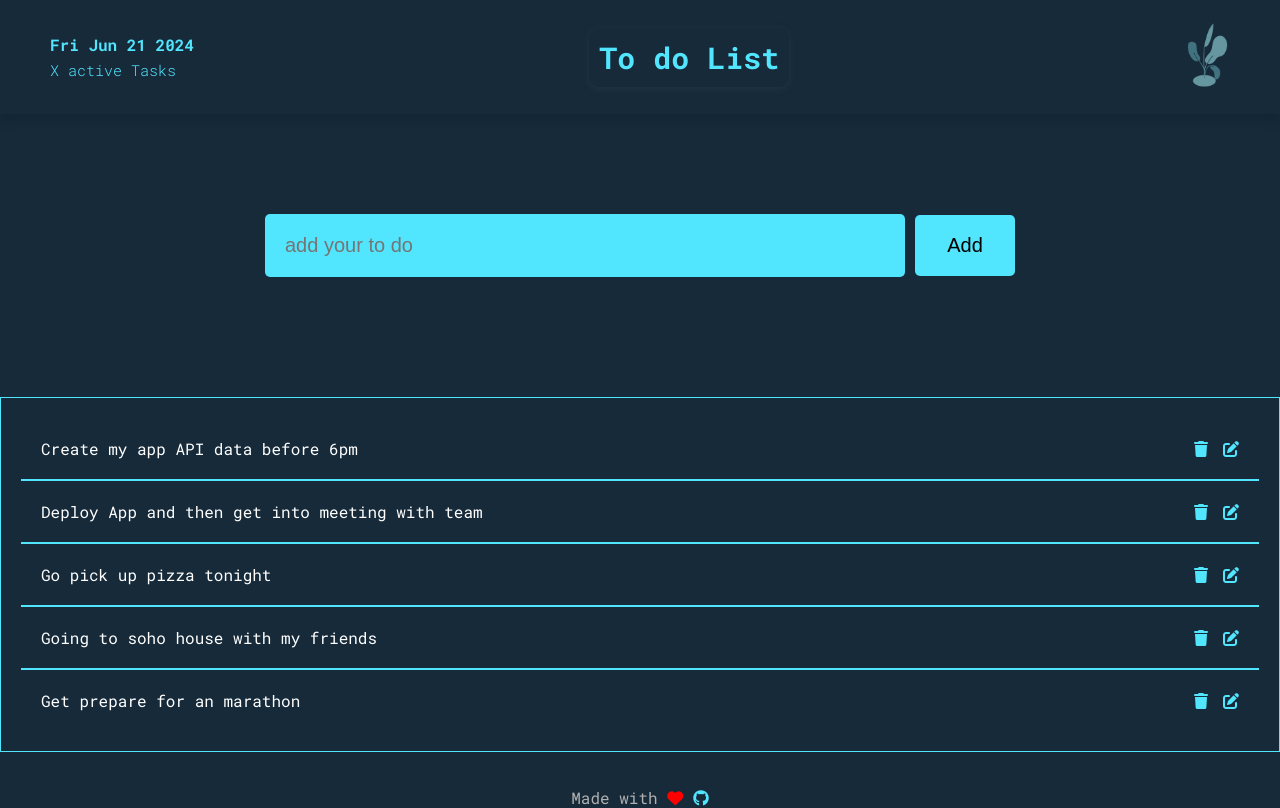
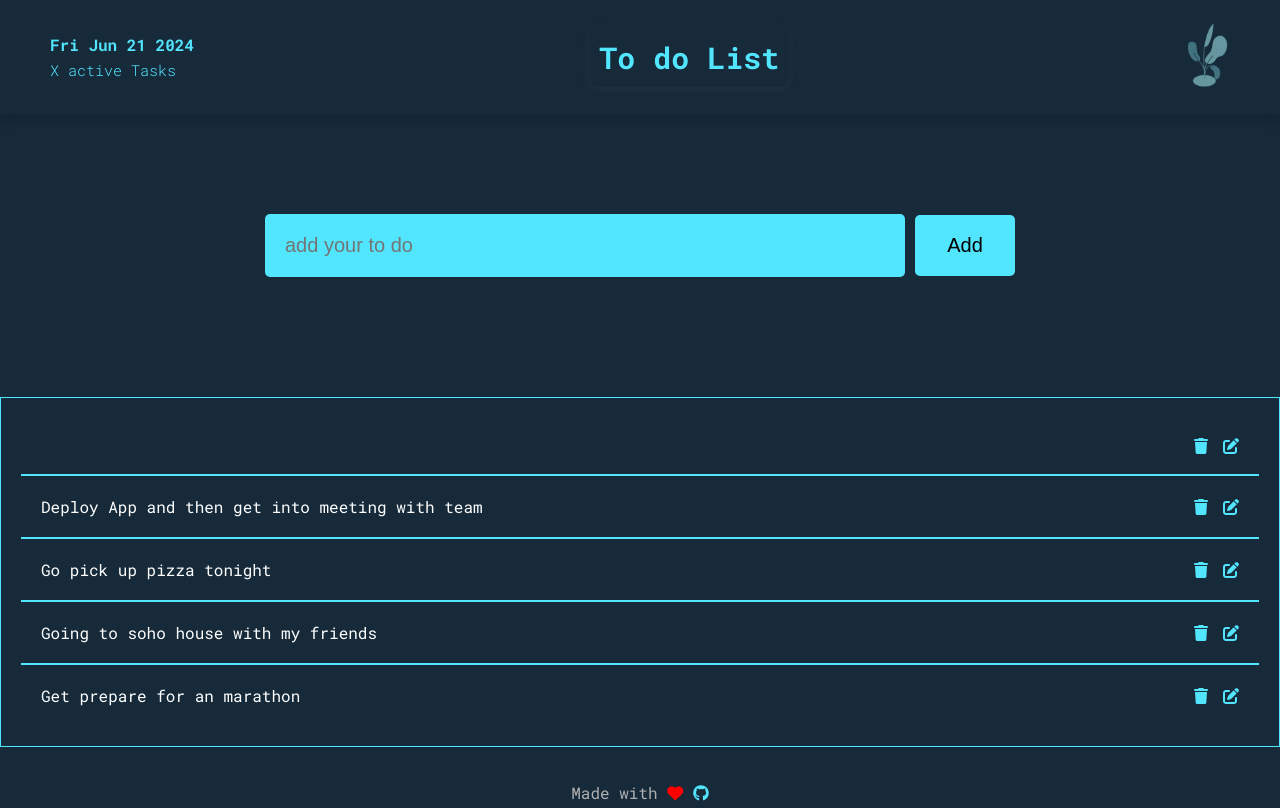
Before and after one commit to Fensley/J-envi-to-do, a React (Create React App) app: page / in a window 1280 px wide. Built offline with nearby package versions, Linux system fonts and the light colour scheme.

Commit message:
initial commit

```diff
--- a/public/style.css
+++ b/public/style.css
@@ -4,12 +4,16 @@
   margin: 0;
   box-sizing: border-box;
 }
+:root {
+  --bg-color: #162a3a;
+  --nav-color: #52e5fe;
+}
 body {
-  background-color: #162a3a;
+  background-color: var(--bg-color);
   font-family: "Roboto Mono", monospace;
 }
 nav {
-  color: #52e5fe;
+  color: var(--nav-color);
   display: flex;
   align-items: center;
   justify-content: space-between;
@@ -59,7 +63,7 @@ button {
   width: 100px;
   cursor: pointer;
   border: none;
-  background-color: #52e5fe;
+  background-color: var(--nav-color);
   border-radius: 5px;
   font-size: 20px;
   transition: 0.3s ease;
@@ -69,12 +73,12 @@ button:hover {
 }
 /*  */
 .data {
-  border: 1px solid #52e5fe;
+  border: 1px solid var(--nav-color);
   margin-top: 120px;
   padding: 20px;
 }
 i {
-  color: #52e5fe;
+  color: var(--nav-color);
   cursor: pointer;
 }
 .bar1 {
@@ -85,7 +89,7 @@ i {
   color: white;
 }
 .long-bar {
-  border: 1px solid #52e5fe;
+  border: 1px solid var(--nav-color);
 }
 .bar-icons {
   display: flex;
--- a/src/App.js
+++ b/src/App.js
@@ -1,4 +1,3 @@
-// import myimage from "../src/data/Design tools-amico.png";
 import { useState } from "react";
 import logo from "../src/data/Humaaans - Plant 1.png";
 export default function App() {
@@ -8,90 +7,6 @@ export default function App() {
       <Section />
       <Footer />
     </>
-  );
-}
-function Footer() {
-  return (
-    <footer>
-      <p>
-        Made with <i class="fa-solid fa-heart" style={{ color: "red" }}></i>
-      </p>
-      <a href="https://github.com/fensley">
-        <i className="fa-brands fa-github"></i>
-      </a>
-    </footer>
-  );
-}
-
-function Section() {
-  return (
-    <section>
-      <Inputbar />
-      <Card />
-    </section>
-  );
-}
-function Inputbar() {
-  return (
-    <div className="input-ctn">
-      <input placeholder="add your to do" />
-      <div className="Add-ctn">
-        <button>Add</button>
-      </div>
-    </div>
-  );
-}
-function Card() {
-  return (
-    <div className="data">
-      <div className="bar1">
-        <p> Create my app API data before 6pm</p>
-        <div className="bar-icons">
-          <i class="fa-solid fa-trash"></i>
-          <i class="fa-solid fa-pen-to-square"></i>
-        </div>
-      </div>
-
-      <div className="long-bar"></div>
-
-      <div className="bar1">
-        <p>Deploy App and then get into meeting with team </p>
-        <div className="bar-icons">
-          <i class="fa-solid fa-trash"></i>
-          <i class="fa-solid fa-pen-to-square"></i>
-        </div>
-      </div>
-
-      <div className="long-bar"></div>
-
-      <div className="bar1">
-        <p>Go pick up pizza tonight</p>
-        <div className="bar-icons">
-          <i class="fa-solid fa-trash"></i>
-          <i class="fa-solid fa-pen-to-square"></i>
-        </div>
-      </div>
-
-      <div className="long-bar"></div>
-
-      <div className="bar1">
-        <p>Going to soho house with my friends</p>
-        <div className="bar-icons">
-          <i class="fa-solid fa-trash"></i>
-          <i class="fa-solid fa-pen-to-square"></i>
-        </div>
-      </div>
-
-      <div className="long-bar"></div>
-
-      <div className="bar1">
-        <p>Get prepare for an marathon</p>
-        <div className="bar-icons">
-          <i class="fa-solid fa-trash"></i>
-          <i class="fa-solid fa-pen-to-square"></i>
-        </div>
-      </div>
-    </div>
   );
 }
 
@@ -127,3 +42,201 @@ function ImgLogo() {
     </div>
   );
 }
+
+function Section() {
+  const [message, setmessage] = useState("");
+  const [display, setDisplay] = useState("");
+  const [editable, seteditable] = useState(true);
+  // const [clear, setclear] = useState("");
+  function handlemessage(e) {
+    setmessage(e.target.value);
+  }
+
+  function handledisplay() {
+    setDisplay(message);
+    setmessage("");
+  }
+
+  function handleeditable() {
+    seteditable((not) => !not);
+  }
+
+  function handleclear() {
+    setDisplay("");
+  }
+
+  return (
+    <section>
+      <Inputbar
+        message={message}
+        handlemessage={handlemessage}
+        handledisplay={handledisplay}
+      />
+      <Card
+        message={message}
+        display={display}
+        editable={editable}
+        handleeditable={handleeditable}
+        handleclear={handleclear}
+      />
+    </section>
+  );
+}
+function Inputbar({ handlemessage, handledisplay, display, message }) {
+  return (
+    <div className="input-ctn">
+      <input
+        placeholder="add your to do"
+        onChange={handlemessage}
+        value={message}
+      />
+      <div className="Add-ctn">
+        <button onClick={handledisplay}>Add</button>
+      </div>
+    </div>
+  );
+}
+function Card({
+  message,
+  display,
+  editable,
+  handledisplay,
+  handleeditable,
+  handleclear,
+}) {
+  return (
+    <div className="data">
+      <Cardone
+        display={display}
+        editable={editable}
+        handleeditable={handleeditable}
+        handleclear={handleclear}
+      />
+      <Longbar />
+      <Cardtwo
+        message={message}
+        editable={editable}
+        handleeditable={handleeditable}
+      />
+      <Longbar />
+      <Cardthree
+        message={message}
+        editable={editable}
+        handleeditable={handleeditable}
+      />
+      <Longbar />
+      <Cardfour
+        message={message}
+        editable={editable}
+        handleeditable={handleeditable}
+      />
+      <Longbar />
+      <Cardfive
+        message={message}
+        editable={editable}
+        handleeditable={handleeditable}
+      />
+    </div>
+  );
+}
+
+function Cardone({ message, display, handleeditable, editable, handleclear }) {
+  return (
+    <div className="bar1">
+      <p
+        suppressContentEditableWarning={true}
+        contentEditable={editable ? false : true}
+      >
+        {" "}
+        {display}
+      </p>
+      <Theicons handleeditable={handleeditable} handleclear={handleclear} />
+    </div>
+  );
+}
+
+function Cardtwo({ handleeditable, editable }) {
+  return (
+    <div className="bar1">
+      <p
+        suppressContentEditableWarning={true}
+        contentEditable={editable ? false : true}
+      >
+        Deploy App and then get into meeting with team{" "}
+      </p>
+      <Theicons handleeditable={handleeditable} />
+    </div>
+  );
+}
+
+function Cardthree({ handleeditable, editable }) {
+  return (
+    <div className="bar1">
+      <p
+        suppressContentEditableWarning={true}
+        contentEditable={editable ? false : true}
+      >
+        Go pick up pizza tonight
+      </p>
+      <Theicons handleeditable={handleeditable} />
+    </div>
+  );
+}
+
+function Cardfour({ handleeditable, editable }) {
+  return (
+    <div className="bar1">
+      <p
+        suppressContentEditableWarning={true}
+        contentEditable={editable ? false : true}
+      >
+        Going to soho house with my friends
+      </p>
+      <Theicons handleeditable={handleeditable} />
+    </div>
+  );
+}
+
+function Cardfive({ handleeditable, editable }) {
+  return (
+    <div className="bar1">
+      <p
+        suppressContentEditableWarning={true}
+        contentEditable={editable ? false : true}
+      >
+        Get prepare for an marathon
+      </p>
+      <Theicons handleeditable={handleeditable} editable={editable} />
+    </div>
+  );
+}
+
+function Theicons({ handleeditable, editable, handleclear }) {
+  return (
+    <div className="bar-icons">
+      <i className="fa-solid fa-trash" onClick={handleclear}></i>
+      <i className="fa-solid fa-pen-to-square" onClick={handleeditable}></i>
+    </div>
+  );
+}
+
+function Longbar() {
+  return <div className="long-bar"></div>;
+}
+
+function Footer() {
+  return <Footerdata />;
+}
+
+function Footerdata() {
+  return (
+    <footer>
+      <p>
+        Made with <i className="fa-solid fa-heart" style={{ color: "red" }}></i>
+      </p>
+      <a href="https://github.com/fensley">
+        <i className="fa-brands fa-github"></i>
+      </a>
+    </footer>
+  );
+}
```
